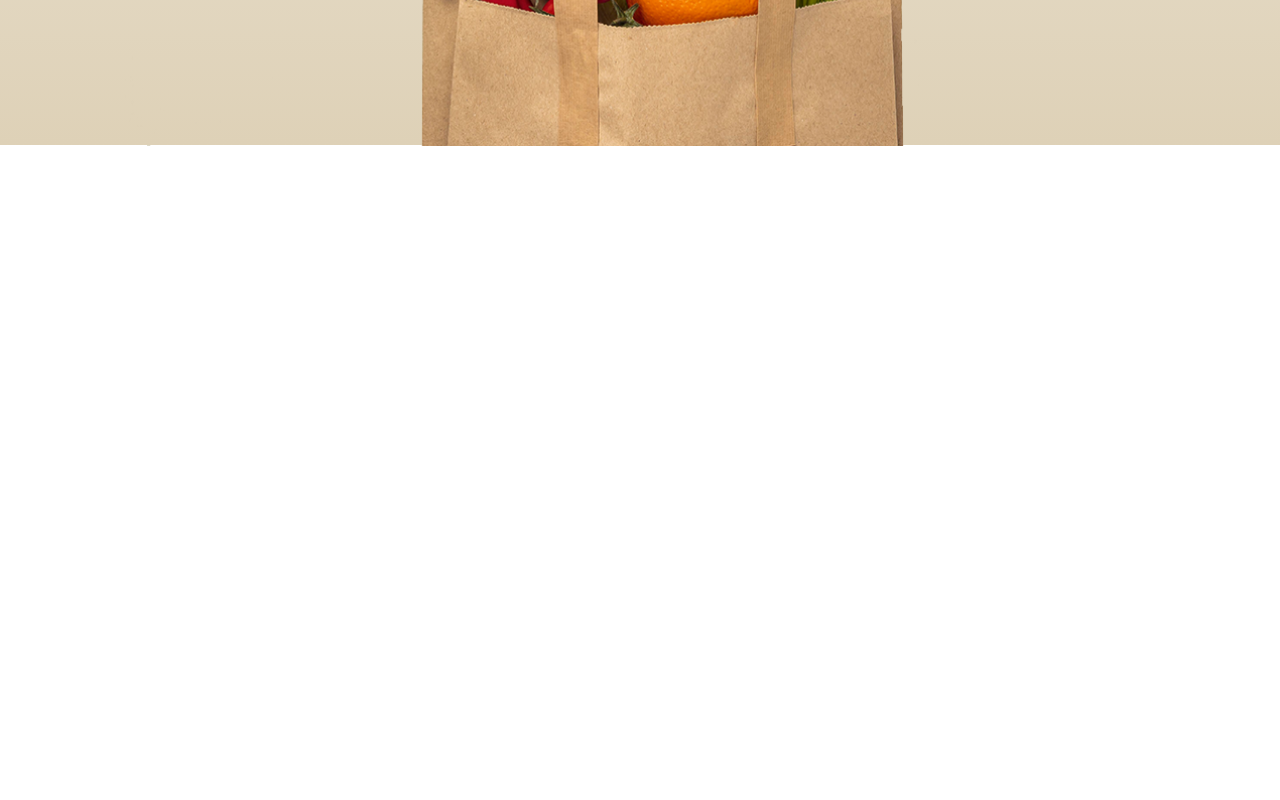
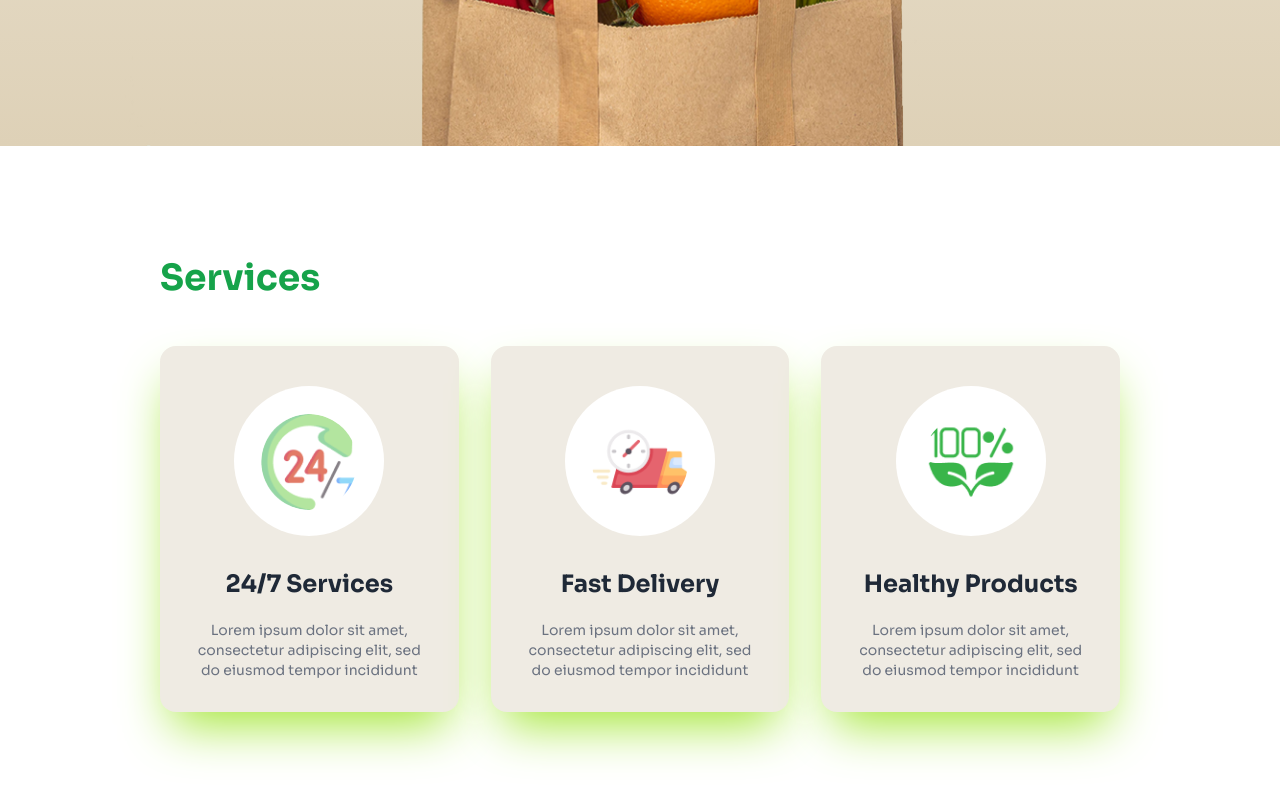
Before and after one commit to asantor23/Assignment-3, a plain HTML site: page index.html in a window 1280 px wide. Shown: the part 1150-1950 px from the top of the page. Before the commit the page ends 1679 px from the top, so only its background shows below. Drawn offline with nearby package versions, Linux system fonts and the light colour scheme.

Commit message:
added 2nd page

```diff
--- a/index.html
+++ b/index.html
@@ -40,7 +40,7 @@
 </head>
 <body class="font-sora">
 <!--Header  -->
-<header class="md:container mx-auto lg:px-20 md:w-[1600px] md:h-[1295px] bg-gradient-to-b from-[#FFFFFF] to-[#DED1B7] mb-96">
+<header class="md:container mx-auto lg:px-20 md:w-[1600px] md:h-auto bg-gradient-to-b from-[#FFFFFF] to-[#DED1B7] mb-8">
     <nav class="">
         <div class="navbar bg-base-100 border md:border-none border-green-500 bg-[#FFFFFF]">
             <!-- Logo with Animation -->
@@ -78,7 +78,7 @@
     </nav>
 
     <!-- Hero Section with Animation -->
-    <div class="m md:mt-24">
+    <div class=" md:mt-24">
         <div class="justify-items-center text-center m-10 ">
             <h1 class="md:text-6xl text-3xl font-semibold mx-3 mb-4">
                 Freshness <span class="text-green-500">You Can <br> Count On</span>, Prices You’ll Love!
@@ -96,9 +96,76 @@
 
 
 <!-- Main -->
-    <main>
+  <main class="md:container mx-auto lg:px-20">
 
-    </main>
+    <!-- Service -->
+     <section  class="my-16 md:my-28">
+        <h3 class="text-3xl md:text-4xl font-bold  mb-8 mx-8 md:mx-20  text-green-600">Services</h3>
+        <!-- Cards -->
+         <div class="grid grid-cols-1 md:grid-cols-2 lg:grid-cols-3  text-center gap-8 mx-8 lg:mx-20 my-12  ">
+          <!-- card-1 -->
+           <div class="card bg-base-100  shadow-2xl bg-[#EFEBE3] hover:bg-green-200 shadow-lime-400 ">
+            <figure class="px-10 pt-10">
+                <div class="avatar">
+                    <div class="avatar bg-white rounded-full w-[150px] h-[150px]">
+                        <div class="w-24 rounded-full m-auto mt-7 ">
+                          <img src="c2-assets/service.png" />
+                        </div>
+                      </div>
+                </div>
+
+            </figure>
+            <div class="card-body space-y-3 ">
+              <h2 class="font-bold text-2xl">24/7 Services </h2>
+              <p class="text-sm text-gray-500" >Lorem ipsum dolor sit amet, consectetur adipiscing elit, sed do eiusmod tempor incididunt</p>
+
+            </div>
+          </div>
+
+          <!-- card-2 -->
+          <div class="card bg-base-100  shadow-2xl bg-[#EFEBE3] hover:bg-green-200 shadow-lime-400 ">
+            <figure class="px-10 pt-10">
+                <div class="avatar">
+                    <div class="avatar bg-white rounded-full w-[150px] h-[150px]">
+                        <div class="w-24 rounded-full m-auto mt-7 ">
+                          <img src="c2-assets/delivery.png" />
+                        </div>
+                      </div>
+                </div>
+
+            </figure>
+            <div class="card-body space-y-3 ">
+              <h2 class="font-bold text-2xl">Fast Delivery</h2>
+              <p class="text-sm text-gray-500" >Lorem ipsum dolor sit amet, consectetur adipiscing elit, sed do eiusmod tempor incididunt</p>
+
+            </div>
+          </div>
+
+          <!-- card-3 -->
+          <div class="card bg-base-100  shadow-2xl  bg-[#EFEBE3] hover:bg-green-200 shadow-lime-400 ">
+            <figure class="px-10 pt-10">
+                <div class="avatar">
+                    <div class="avatar bg-white rounded-full w-[150px] h-[150px]">
+                        <div class="w-24 rounded-full m-auto mt-7 ">
+                          <img src="c2-assets/healthy.png" />
+                        </div>
+                      </div>
+                </div>
+
+            </figure>
+            <div class="card-body space-y-3 ">
+              <h2 class="font-bold text-2xl">Healthy Products  </h2>
+              <p class="text-sm text-gray-500" >Lorem ipsum dolor sit amet, consectetur adipiscing elit, sed do eiusmod tempor incididunt</p>
+
+            </div>
+          </div>
+          </div>
+
+
+      </section>
+
+
+   </main>
 
 <!-- Footer -->
     <footer></footer>
```
